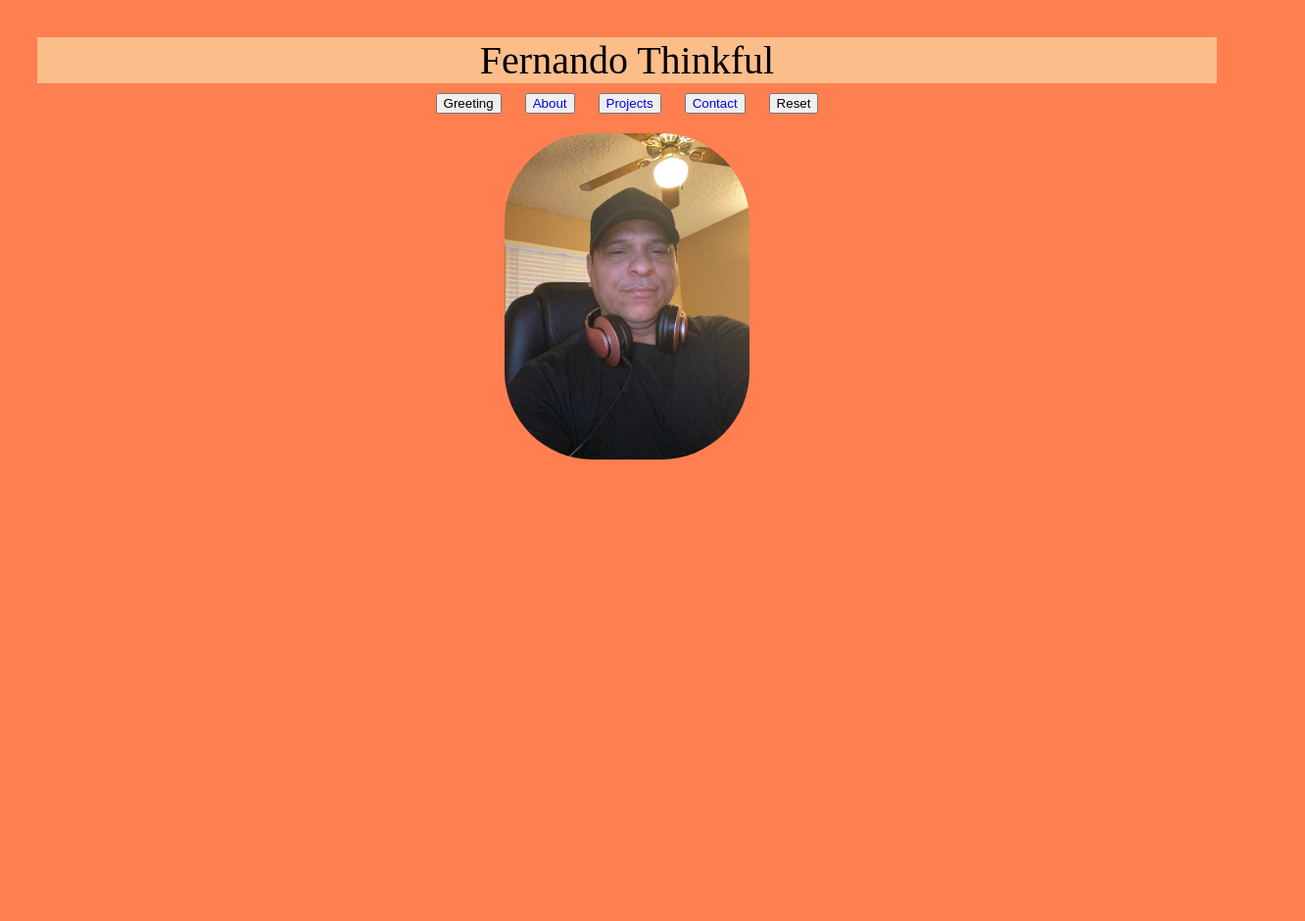
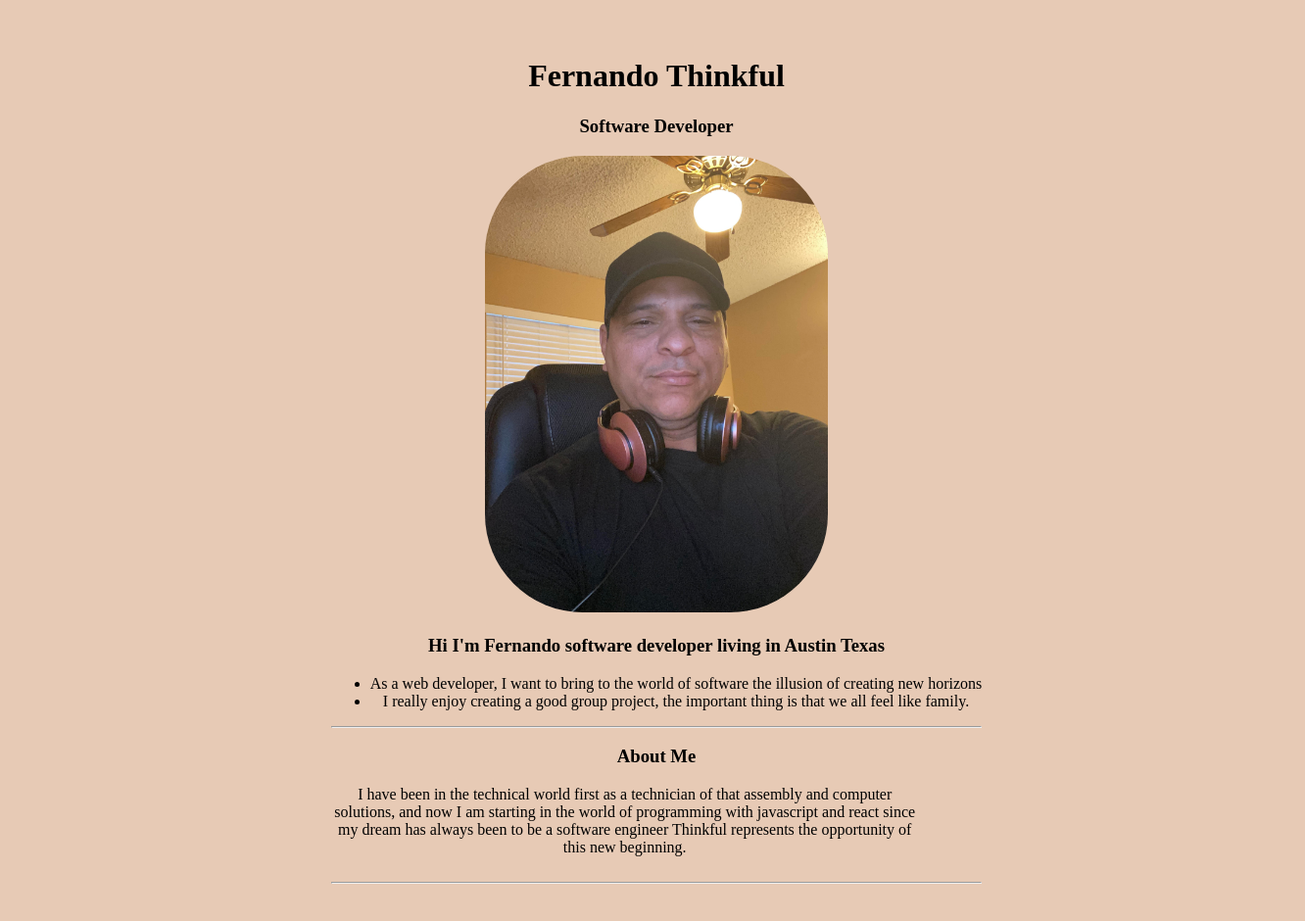
Before and after one commit to barbaroreyes/newPortafolio, a plain HTML site: page index.html in a window 1280 px wide. Shown: the whole page at 98% size, 1332 px wide, since content can reach past the window. Before the commit the page ends 800 px from the top, so only its background shows below. Drawn offline with Linux system fonts and the light colour scheme.

Commit message:
update css

```diff
--- a/index.html
+++ b/index.html
@@ -9,19 +9,33 @@
 </head>
 <body>
    <div class="container">
-    <header>Fernando Thinkful</header>
-    <nav>
-            <button id="home">Greeting</button>
-            <button><a href="/About.html">About</a></button>
-            <button><a href="/Projects.html">Projects</a></button>
-            <button><a href="/Contact.html">Contact</a></button>
-            <button id="reset">Reset</button>
-    </nav>
+    <header>
+        <h1>Fernando Thinkful</h1>
+        <h3>Software Developer</h3>
+   </header>
     <main>
         <img src="work.jpg" alt="">
-        <section id="sect"></section>
-        <section id="sec"></section>
-        <ol><li></li></ol>
+
+        <section>
+            <h3>Hi I'm  Fernando software developer living in Austin  Texas</h3>
+            <ul>
+                <li> As a web developer, I want to bring to the world of software the illusion of creating new horizons</li>
+                <li>I really enjoy creating a good group project, the important thing is that we all feel like family.</li>
+            </ul>
+        </section>
+        <hr>
+
+        <section>
+            <h3>About Me</h3>
+            <div class="about">
+                <p>I have been in the technical world first as
+                   a technician of that assembly and computer solutions, and now I am
+                   starting in the world of programming with javascript and react since my dream has always been to be a
+                  software engineer  Thinkful represents the opportunity of this new beginning.</p>
+            </div>
+
+        </section>
+        <hr>
     </main>
     <footer></footer>
    </div>
--- a/index.js
+++ b/index.js
@@ -1,15 +1,15 @@
-document.querySelector('#home').addEventListener('click',(e) => {
-   const ps = document.createElement('p')
-   ps.textContent = 'Hi there'
-   ps.style = "border:1px solid red ; background : rgb(251, 190, 139); width : 300px; font-size: 30px"
-   document.querySelector('#sect').appendChild(ps)
+// document.querySelector('#home').addEventListener('click',(e) => {
+//    const ps = document.createElement('p')
+//    ps.textContent = 'Hi there'
+//    ps.style = "border:1px solid red ; background : rgb(251, 190, 139); width : 300px; font-size: 30px"
+//    document.querySelector('#sect').appendChild(ps)
 
-})
+// })
 
-document.querySelector('#reset').addEventListener('click', (e)=> {
-    const pss = document.querySelectorAll('p')
-    pss.forEach(p => p.remove())
-})
+// document.querySelector('#reset').addEventListener('click', (e)=> {
+//     const pss = document.querySelectorAll('p')
+//     pss.forEach(p => p.remove())
+// })
 
 
 
--- a/styles.css
+++ b/styles.css
@@ -1,46 +1,33 @@
 body {
     box-sizing: border-box;
-    display: flex;
+    background: rgb(231, 202, 181);
     text-align: center;
-    background: rgb(231, 202, 181);
 
 }
 .container{
 width: 100%;
 padding: 30px;
+display: flex;
+flex-direction: column;
+align-items: center;
 }
-header{
 
-
-    background: rgb(251, 190, 139);
-    font-size: 40px;
-}
 img{
-    width: 250px;
-    padding: 10px;
+    width: 350px;
     border-radius: 100px;
 }
-
-button{
-    margin: 10px;
+.about{
+    width: 600px;
+    height: 90px;
+    text-align: center;
 }
 
 
-a{
-    text-decoration: none;
-}
-li{
-    list-style: none;
-}
-.about{
-    width: 80%;
-    display: flex;
-   border: 1px solid rgb(66, 58, 58);
-   justify-content: center;
-
-}
 
 
+
+
+/*
 @media (min-width:900px){
  body { background: coral;
     display: flex;
@@ -61,4 +48,4 @@ li{
         align-items: center;
         width: 80%;
     }
-}
+} */
```
